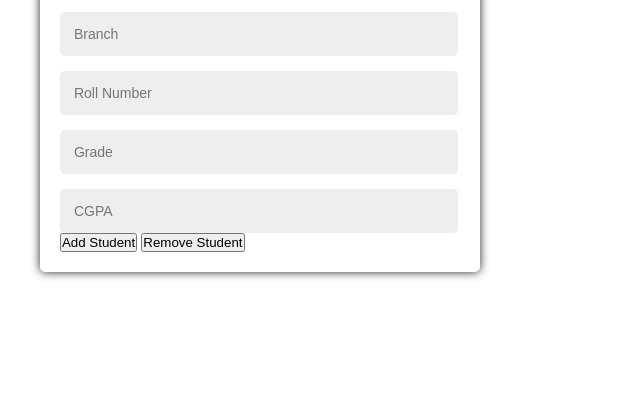
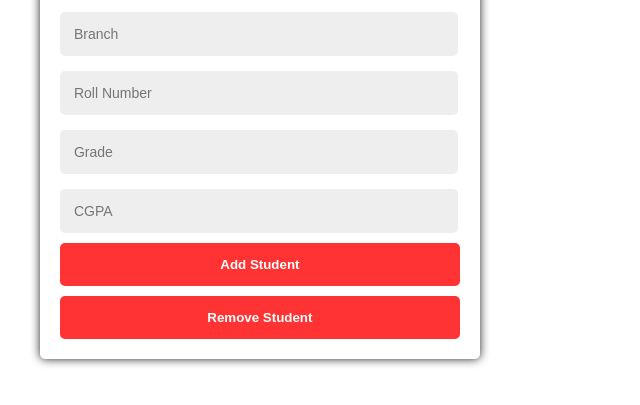
Before and after one commit to faiyankhan/InfoBook, a plain HTML site: page index.html in a window 1280 px wide. Shown: the part 199-604 px from the top of the page, without its empty margins (331-971 px from the left). Drawn offline with Linux system fonts and the light colour scheme.

Commit message:
left conatiner button added

```diff
--- a/styles.css
+++ b/styles.css
@@ -31,3 +31,16 @@
     outline: 2px solid transparent;
     transition: 0.5s;
 }
+
+
+.left-container button {
+    padding: 14px 10px;
+    margin-top: 10px;
+    width: 400px;
+    border: none;
+    border-radius: 5px;
+    background-color:#ff3333;
+    color: #fff;
+    font-weight: bold;
+    cursor: pointer;
+}
```
